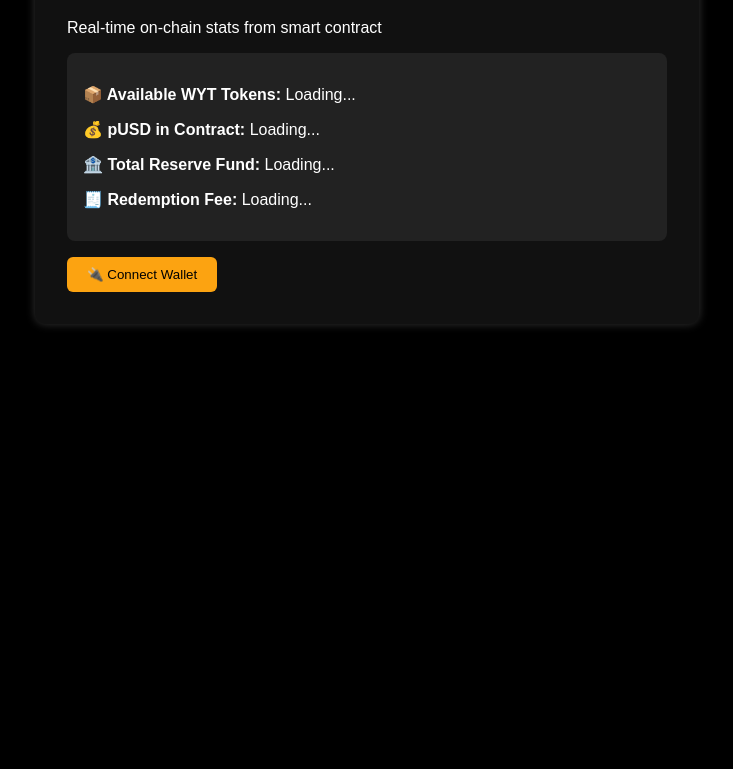
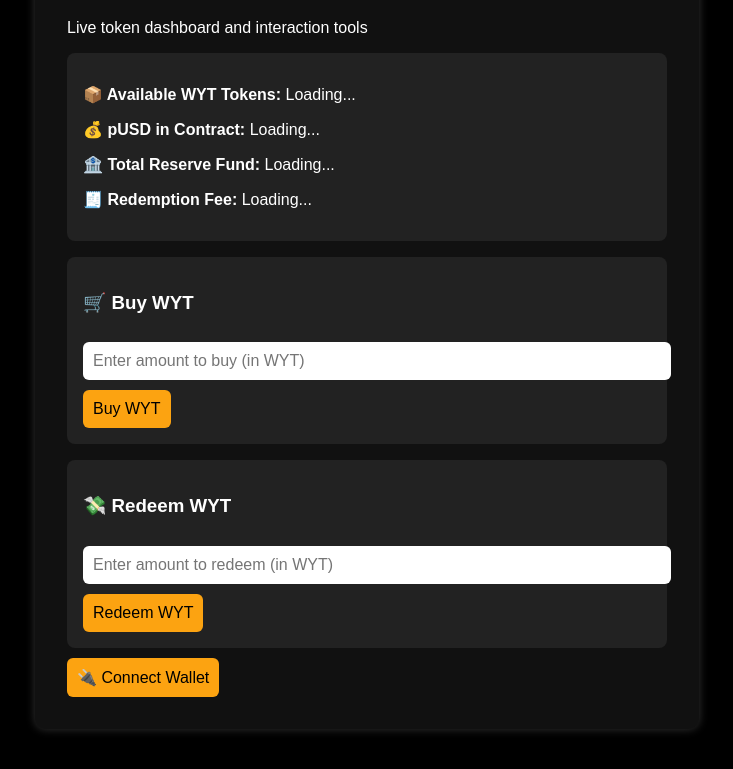
Before and after one commit to servicecoinrwb/work-yield-token, a plain HTML site: page index.html in a window 1280 px wide. Shown: the part 133-902 px from the top of the page, without its empty margins (273-1006 px from the left). Before the commit the page ends 800 px from the top, so only its background shows below. Drawn offline with Linux system fonts and the light colour scheme.

Commit message:
Add Buy and Redeem buttons to WorkYieldToken UI

```diff
--- a/index.html
+++ b/index.html
@@ -5,7 +5,6 @@
   <meta name="viewport" content="width=device-width, initial-scale=1.0"/>
   <title>WorkYieldToken V2 Dashboard</title>
   <script src="https://cdn.jsdelivr.net/npm/ethers@5.7.2/dist/ethers.umd.min.js"></script>
-  <link rel="stylesheet" href="style.css" />
   <style>
     body {
       background: #000;
@@ -30,13 +29,19 @@
       background: #222;
       border-radius: 8px;
     }
+    input, button {
+      margin-top: 10px;
+      padding: 10px;
+      border: none;
+      border-radius: 6px;
+      font-size: 1rem;
+    }
+    input {
+      width: 100%;
+    }
     button {
-      margin-top: 1rem;
       background: #fca311;
       color: black;
-      border: none;
-      padding: 10px 20px;
-      border-radius: 6px;
       cursor: pointer;
     }
   </style>
@@ -44,13 +49,25 @@
 <body>
   <div class="container">
     <h1>WorkYieldToken V2</h1>
-    <p>Real-time on-chain stats from smart contract</p>
+    <p>Live token dashboard and interaction tools</p>
 
     <div class="card">
       <p><strong>📦 Available WYT Tokens:</strong> <span id="availableTokens">Loading...</span></p>
       <p><strong>💰 pUSD in Contract:</strong> <span id="paymentBalance">Loading...</span></p>
       <p><strong>🏦 Total Reserve Fund:</strong> <span id="totalReserve">Loading...</span></p>
       <p><strong>🧾 Redemption Fee:</strong> <span id="redemptionFee">Loading...</span></p>
+    </div>
+
+    <div class="card">
+      <h3>🛒 Buy WYT</h3>
+      <input id="buyAmount" placeholder="Enter amount to buy (in WYT)" />
+      <button onclick="buyWYT()">Buy WYT</button>
+    </div>
+
+    <div class="card">
+      <h3>💸 Redeem WYT</h3>
+      <input id="redeemAmount" placeholder="Enter amount to redeem (in WYT)" />
+      <button onclick="redeemWYT()">Redeem WYT</button>
     </div>
 
     <button onclick="connect()">🔌 Connect Wallet</button>
@@ -63,22 +80,36 @@
       "function contractPaymentTokenBalance() view returns (uint256)",
       "function totalReserveFund() view returns (uint256)",
       "function redemptionFeePercentage() view returns (uint256)",
+      "function buyTokens(uint256 amount) external",
+      "function redeemTokens(uint256 amount) external",
+      "function paymentToken() view returns (address)",
+    ];
+    const ERC20_ABI = [
+      "function approve(address spender, uint256 amount) external returns (bool)",
+      "function allowance(address owner, address spender) view returns (uint256)",
     ];
 
-    let provider;
+    let provider, signer, userAddress, contract, paymentToken;
 
     async function connect() {
       if (window.ethereum) {
         provider = new ethers.providers.Web3Provider(window.ethereum);
         await provider.send("eth_requestAccounts", []);
+        signer = provider.getSigner();
+        userAddress = await signer.getAddress();
+        contract = new ethers.Contract(CONTRACT_ADDRESS, ABI, signer);
+
+        const tokenAddress = await contract.paymentToken();
+        paymentToken = new ethers.Contract(tokenAddress, ERC20_ABI, signer);
+
         fetchStats();
+        alert("Wallet connected: " + userAddress);
       } else {
         alert("Please install MetaMask!");
       }
     }
 
     async function fetchStats() {
-      const contract = new ethers.Contract(CONTRACT_ADDRESS, ABI, provider);
       const [available, paymentBalance, reserve, fee] = await Promise.all([
         contract.availableTokens(),
         contract.contractPaymentTokenBalance(),
@@ -93,6 +124,35 @@
       document.getElementById("totalReserve").innerText = format(reserve) + " pUSD";
       document.getElementById("redemptionFee").innerText = fee + " %";
     }
+
+    async function buyWYT() {
+      const amountIn = document.getElementById("buyAmount").value;
+      if (!amountIn) return alert("Enter amount");
+
+      const amount = ethers.utils.parseUnits(amountIn, 18);
+
+      const allowance = await paymentToken.allowance(userAddress, CONTRACT_ADDRESS);
+      if (allowance.lt(amount)) {
+        const approveTx = await paymentToken.approve(CONTRACT_ADDRESS, amount);
+        await approveTx.wait();
+      }
+
+      const tx = await contract.buyTokens(amount);
+      await tx.wait();
+      alert("WYT Purchased!");
+      fetchStats();
+    }
+
+    async function redeemWYT() {
+      const amountIn = document.getElementById("redeemAmount").value;
+      if (!amountIn) return alert("Enter amount");
+
+      const amount = ethers.utils.parseUnits(amountIn, 18);
+      const tx = await contract.redeemTokens(amount);
+      await tx.wait();
+      alert("WYT Redeemed!");
+      fetchStats();
+    }
   </script>
 </body>
 </html>
```
